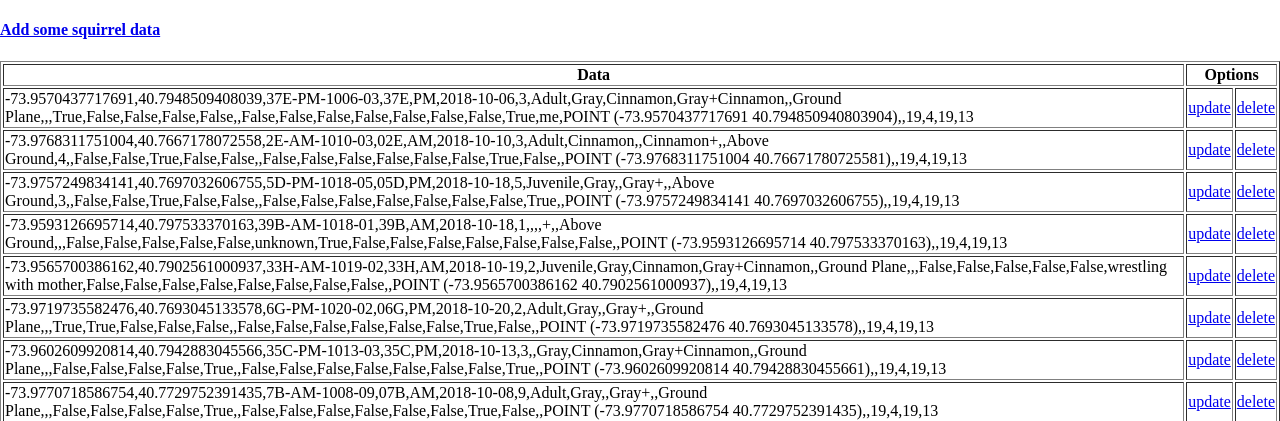
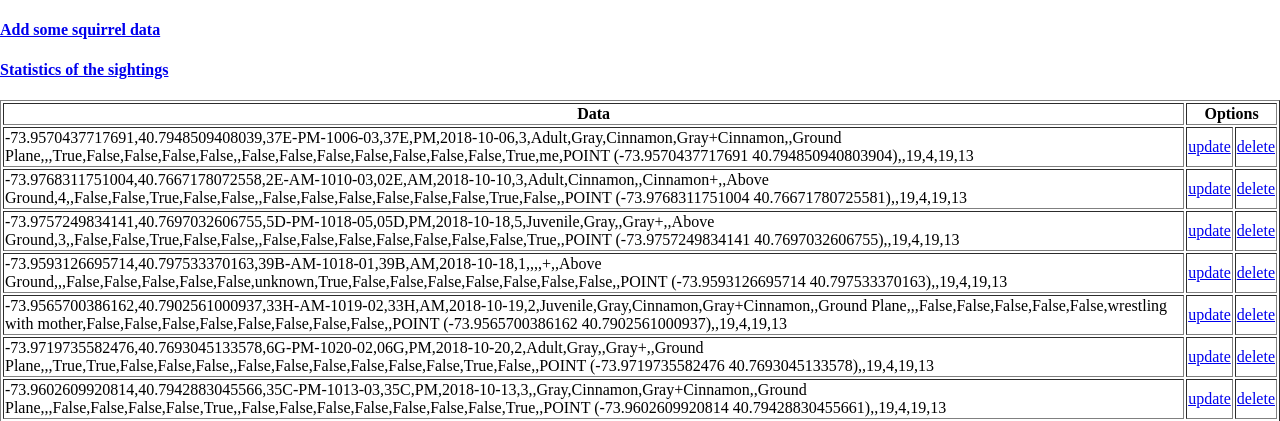
Before and after one commit to Csq961204/squirrel, a Django app: page /sightings in a window 1280 px wide. Shown: the top 421 px of the page. Run offline with Django 3.2, Linux system fonts and the light colour scheme; data comes from the database, SQL or seed files in the repository.

Commit message:
add stats page link

```diff
--- a/templates/map.html
+++ b/templates/map.html
@@ -30,7 +30,6 @@
         subdomains: ['a', 'b', 'c']
         }).addTo(map);
         "{% for sq in sqs %}"
-        console.log("{{ sq.y }}")
         L.marker(["{{ sq.y }}", "{{ sq.x }}"]).addTo(map);
         "{% endfor %}"
     </script>
--- a/templates/sighting_list.html
+++ b/templates/sighting_list.html
@@ -7,7 +7,8 @@
     <title>Squirrel Sightings</title>
 </head>
 <body>
-    <h4><a href="{% url 'sighting_add' %}">Add some squirrel data</a></h4>
+    <h4><a href="{% url 'sighting_add' %}" target="_blank">Add some squirrel data</a></h4>
+    <h4><a href="{% url 'sighting_stats' %}" target="_blank">Statistics of the sightings</a></h4>
     <table border="1">
         <tr>
             <th>Data</th>
```
